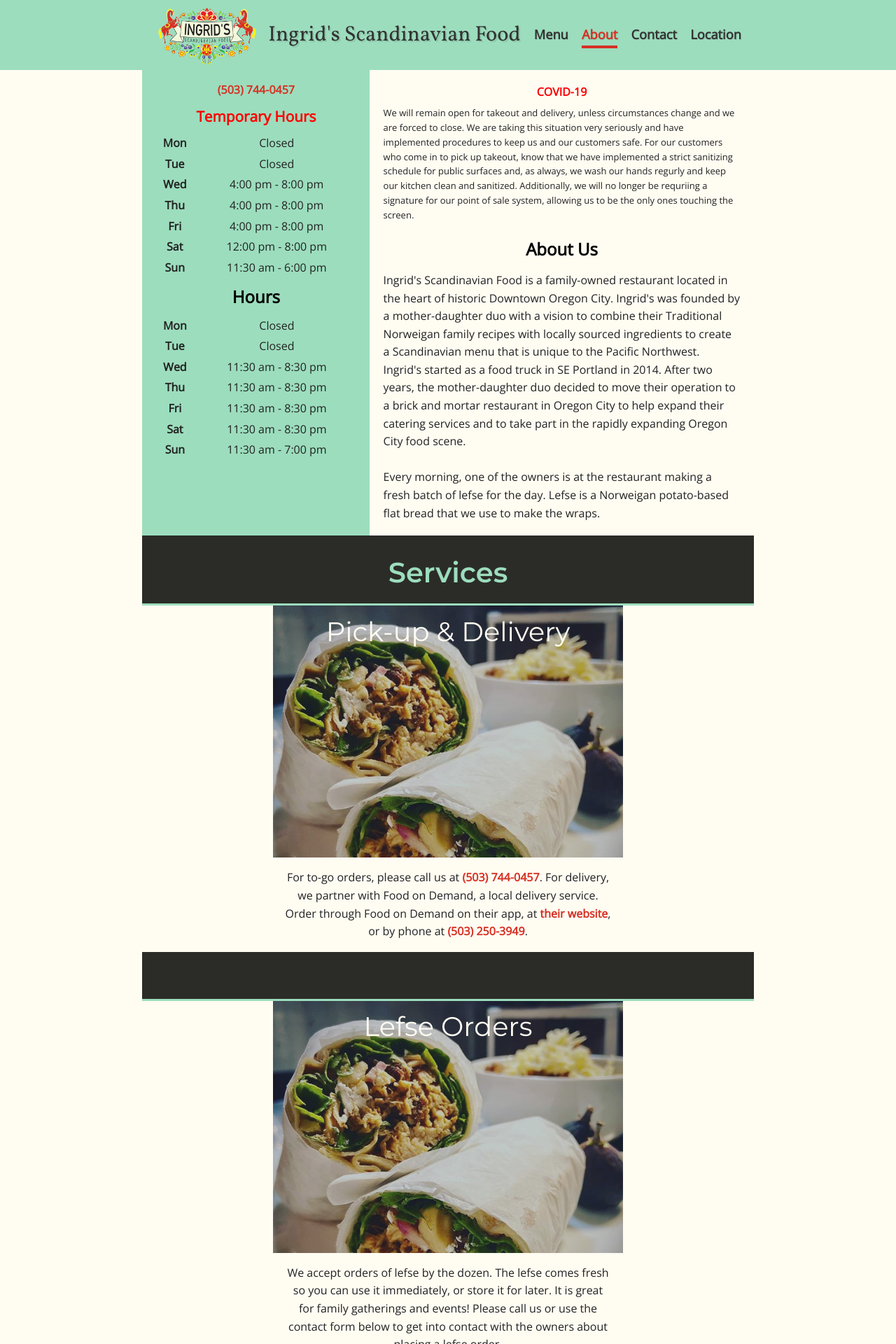
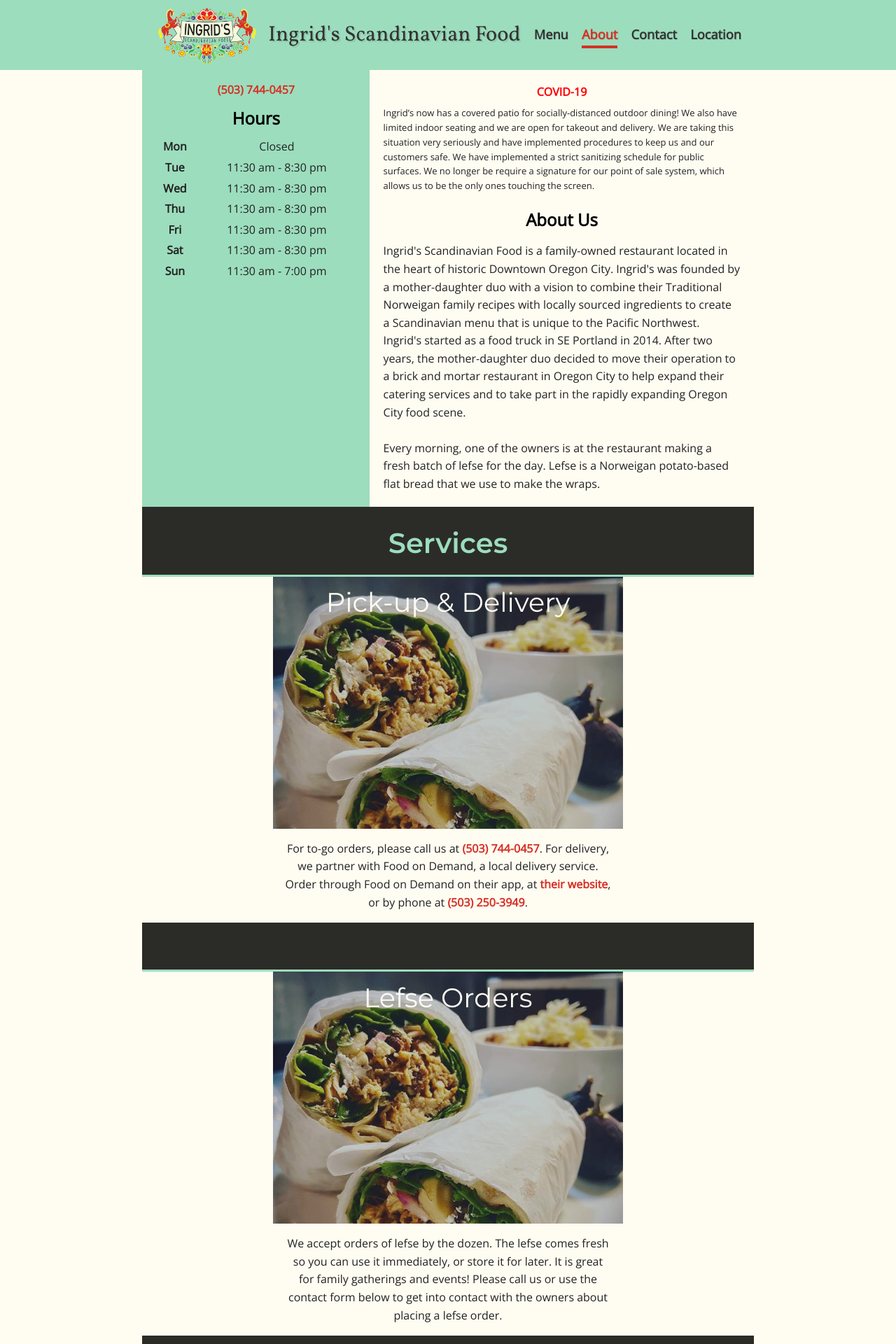
Before and after one commit to orioncleaver/Ingrids-Website, a Jekyll site: the page built from index.html, in a window 1280 px wide. Shown: the top 1920 px of the page at 70% size. Built offline with Jekyll 4.4.1, drawn with Linux system fonts in a browser that asks for light colours; nearby versions of some CDN libraries; some web fonts are replaced; the list of posts is cut into pages by our own code.

Commit message:
change covid message and hours

```diff
--- a/_data/hours.yml
+++ b/_data/hours.yml
@@ -2,7 +2,7 @@
   - day: 'Mon'
     hours: 'Closed'
   - day: 'Tue'
-    hours: 'Closed'
+    hours: 11:30 am - 8:30 pm
   - day: 'Wed'
     hours: 11:30 am - 8:30 pm
   - day: 'Thu'
--- a/_includes/homepage/home-hours.html
+++ b/_includes/homepage/home-hours.html
@@ -1,14 +1,14 @@
 <div class='hours-page'>
   <a href="tel:5037440457">(503) 744-0457</a>
-  <h3 style='color: red; font-size:1.3em;'>Temporary Hours</h3>
-  <table>
+  <!-- <h3 style='color: red; font-size:1.3em;'>Temporary Hours</h3> -->
+  <!-- <table>
     {% for day in site.data.hours.temporary_hours %}
     <tr>
       <th>{{day.day}}</th>
       <td>{{day.hours}}</td>
     </tr>
     {% endfor %}
-  </table>
+  </table> -->
   <h3>Hours</h3>
   <table>
     {% for day in site.data.hours.regular_hours %}
--- a/_layouts/home.html
+++ b/_layouts/home.html
@@ -9,7 +9,7 @@
     <div class='about-us'>
       <h5 style="color: red; margin-top: 1.2em;">COVID-19</h5>
       <p style="font-size:small">
-        We will remain open for takeout and delivery, unless circumstances change and we are forced to close. We are taking this situation very seriously and have implemented procedures to keep us and our customers safe. For our customers who come in to pick up takeout, know that we have implemented a strict sanitizing schedule for public surfaces and, as always, we wash our hands regurly and keep our kitchen clean and sanitized. Additionally, we will no longer be requriing a signature for our point of sale system, allowing us to be the only ones touching the screen.
+        Ingrid’s now has a covered patio for socially-distanced outdoor dining! We also have limited indoor seating and we are open for takeout and delivery. We are taking this situation very seriously and have implemented procedures to keep us and our customers safe. We have implemented a strict sanitizing schedule for public surfaces. We no longer be require a signature for our point of sale system, which allows us to be the only ones touching the screen.
       </p>
       <h3>About Us</h3>
       <p>{{content}}</p>
--- a/_sass/layout/_home.scss
+++ b/_sass/layout/_home.scss
@@ -23,7 +23,6 @@
     margin: 0;
     width: 100%;
     height: auto;
-    min-height: 400px;
   }
 
   a {
```
